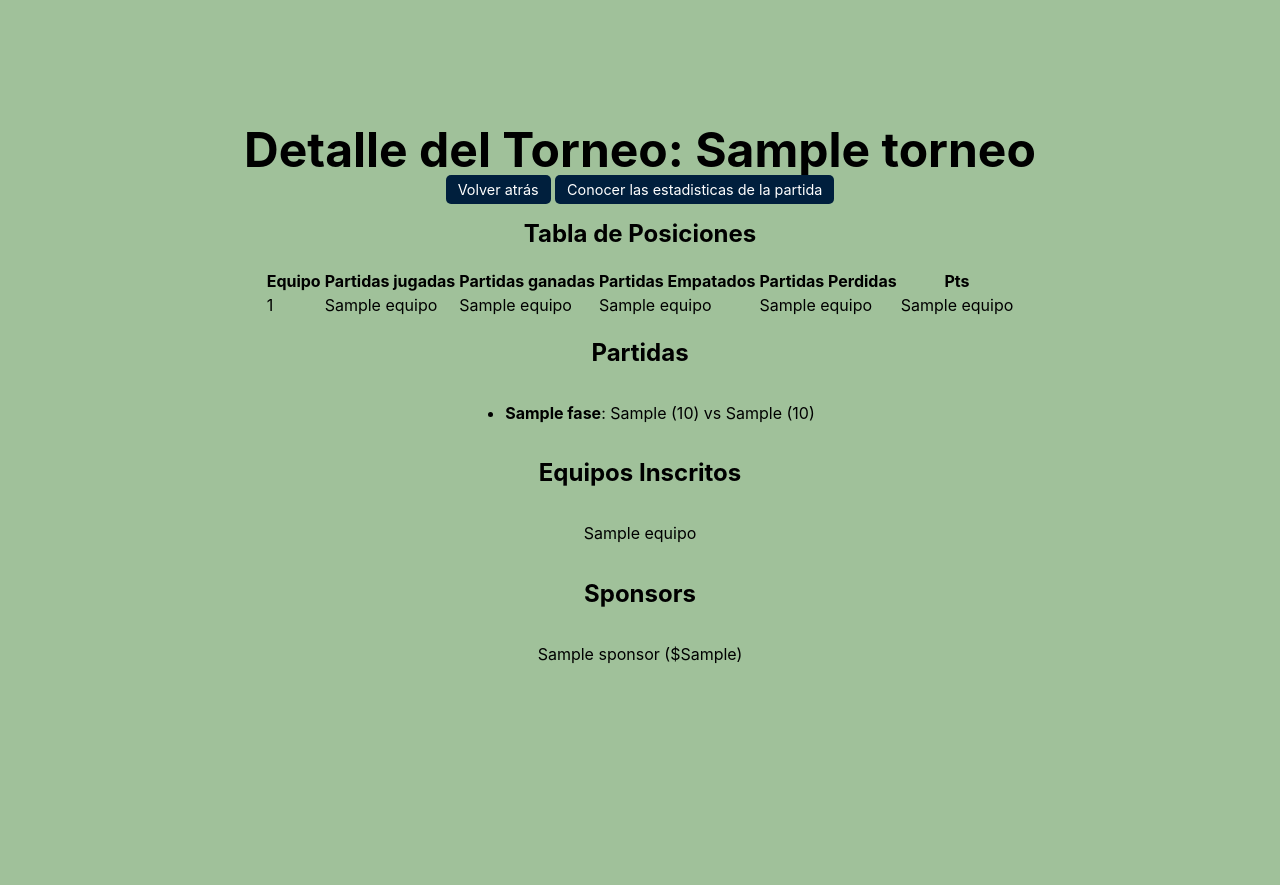
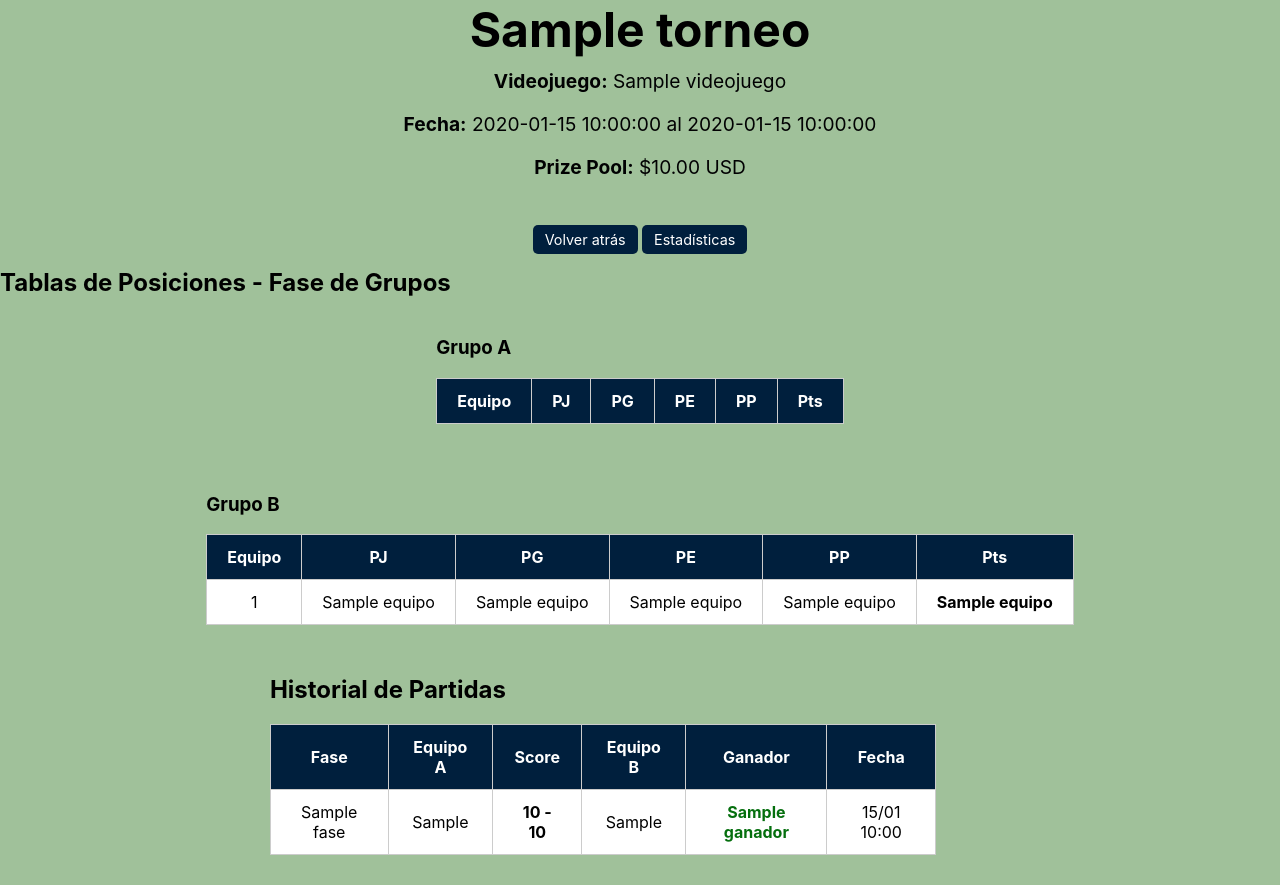
Before and after one commit to ilSktty/IIC2413-Tarea1, a Flask app: page /torneo/1 in a window 1280 px wide. Before the commit the page ends 664 px from the top, so only its background shows below. Run offline with Flask 3, Linux system fonts and the light colour scheme; a database or web service that is not in the repository returns one stand-in record (values such as "Sample title"); lists and menus that the app fills with data are empty; some libraries are stand-ins or nearby versions.

Commit message:
arreglo app.py

```diff
--- a/app/app.py
+++ b/app/app.py
@@ -53,46 +53,57 @@ def detalle_torneo(id_torneo):
     ''', (id_torneo,))
     torneo = cur.fetchone()
 
-# Tabla posiciones
+# Tabla posiciones por grupo
+    # Obtener equipos inscritos actualmente en este torneo
+    cur.execute('''
+        SELECT id_equipo FROM Inscripciones WHERE id_torneo = %s ORDER BY id_equipo;
+    ''', (id_torneo,))
+    equipos_ids = [row[0] for row in cur.fetchall()]
+
+    # Dividir los equipos en dos grupos
+    mitad = len(equipos_ids) // 2
+    grupo_a_ids = equipos_ids[:mitad]
+    grupo_b_ids = equipos_ids[mitad:]
+
+    def get_tabla_posiciones(ids):
+        if not ids: return []
+        # 1. Convertimos la lista a una tupla para SQL
+        cur.execute('''
+            SELECT
+                e.nombre_equipo,
+                COUNT(p.id_partida) as PJ,
+                SUM(CASE WHEN (p.id_equipo_a = e.id_equipo AND p.score_a > p.score_b) OR (p.id_equipo_b = e.id_equipo AND p.score_b > p.score_a) THEN 1 ELSE 0 END) as PG,
+                SUM(CASE WHEN p.score_a = p.score_b AND p.id_partida IS NOT NULL THEN 1 ELSE 0 END) as PE,
+                SUM(CASE WHEN (p.id_equipo_a = e.id_equipo AND p.score_a < p.score_b) OR (p.id_equipo_b = e.id_equipo AND p.score_b < p.score_a) THEN 1 ELSE 0 END) as PP,
+                SUM(CASE
+                    WHEN (p.id_equipo_a = e.id_equipo AND p.score_a > p.score_b) OR (p.id_equipo_b = e.id_equipo AND p.score_b > p.score_a) THEN 3
+                    WHEN p.score_a = p.score_b AND p.id_partida IS NOT NULL THEN 1 ELSE 0 END) as Pts
+            FROM Equipos e
+            LEFT JOIN Partidas p ON (e.id_equipo = p.id_equipo_a OR e.id_equipo = p.id_equipo_b)
+                AND p.id_torneo = %s AND p.fase = 'fase de grupos'
+            WHERE e.id_equipo IN %s
+            GROUP BY e.id_equipo, e.nombre_equipo
+            ORDER BY Pts DESC, PG DESC;
+        ''', (id_torneo, tuple(ids)))
+        return cur.fetchall()
+
+    tabla_a = get_tabla_posiciones(grupo_a_ids)
+    tabla_b = get_tabla_posiciones(grupo_b_ids)
+
+    # 2. Partidas jugadas: todas las fases
+
     cur.execute('''
         SELECT
-            eq.nombre_equipo,
-            COUNT(*) AS pj,
-            SUM(CASE
-                WHEN (p.id_equipo_a = eq.id_equipo AND p.score_a > p.score_b)
-                  OR (p.id_equipo_b = eq.id_equipo AND p.score_b > p.score_a) THEN 1 ELSE 0
-            END) AS pg,
-            SUM(CASE
-                WHEN p.score_a = p.score_b THEN 1 ELSE 0
-            END) AS pe,
-            SUM(CASE
-                WHEN (p.id_equipo_a = eq.id_equipo AND p.score_a < p.score_b)
-                  OR (p.id_equipo_b = eq.id_equipo AND p.score_b < p.score_a) THEN 1 ELSE 0
-            END) AS pp,
-            SUM(CASE
-                WHEN (p.id_equipo_a = eq.id_equipo AND p.score_a > p.score_b)
-                  OR (p.id_equipo_b = eq.id_equipo AND p.score_b > p.score_a) THEN 3
-                WHEN p.score_a = p.score_b THEN 1
-                ELSE 0
-            END) AS puntaje
-        FROM Equipos eq
-        JOIN Partidas p ON (p.id_equipo_a = eq.id_equipo OR p.id_equipo_b = eq.id_equipo)
-        WHERE p.id_torneo = %s
-          AND p.fase = 'fase de grupos'
-        GROUP BY eq.id_equipo, eq.nombre_equipo
-        ORDER BY puntaje DESC, pg DESC;
-    ''', (id_torneo,))
-    tabla_posiciones = cur.fetchall()
-
-# Partidas jugadas
-    cur.execute('''
-        SELECT
-            p.id_partida,
+            p.fase,
             ea.nombre_equipo AS equipo_a,
             eb.nombre_equipo AS equipo_b,
             p.score_a,
             p.score_b,
-            p.fase,
+            CASE
+                WHEN p.score_a > p.score_b THEN ea.nombre_equipo
+                WHEN p.score_b > p.score_a THEN eb.nombre_equipo
+                ELSE 'Empate'
+            END AS ganador,
             p.fecha_hora
         FROM Partidas p
         JOIN Equipos ea ON p.id_equipo_a = ea.id_equipo
@@ -108,8 +119,9 @@ def detalle_torneo(id_torneo):
             p.fecha_hora;
     ''', (id_torneo,))
     partidas = cur.fetchall()
+    print(f'len partidas: {len(partidas)}')
 
-# Equipos inscritos
+# 3.Equipos inscritos
     cur.execute('''
         SELECT eq.nombre_equipo, eq.fecha_creacion
         FROM Equipos eq
@@ -119,7 +131,7 @@ def detalle_torneo(id_torneo):
     ''', (id_torneo,))
     equipos_inscritos = cur.fetchall()
 
-# Sponsors
+# 4. Sponsors
     cur.execute('''
         SELECT s.nombre, s.industria, a.monto_usd
         FROM Sponsors s
@@ -137,7 +149,8 @@ def detalle_torneo(id_torneo):
         'detalles_torneo.html',
         torneo=torneo,
         id_torneo=id_torneo,
-        tabla_posiciones=tabla_posiciones,
+        tabla_posiciones_a=tabla_a,
+        tabla_posiciones_b=tabla_b,
         partidas=partidas,
         equipos_inscritos=equipos_inscritos,
         sponsors=sponsors
--- a/app/static/diseno.css
+++ b/app/static/diseno.css
@@ -6,8 +6,8 @@ body{
     display: flex;
     flex-direction: column; /* Alinea (header y nav) uno abajo del otro */
     justify-content: center; /* Centra verticalmente */
-    align-items: center;    /* Centra horizontalmente */
-    min-height: 100vh;      /* Ocupa el 100% de la altura de la pantalla */
+    align-items: center; /* Centra horizontalmente */
+    min-height: 100vh;
 }
 
 header {
@@ -31,8 +31,8 @@ header p {
     display: flex;
     flex-direction: row; /* Cambiado de column a row para alineación horizontal */
     gap: 15px;
-    justify-content: center; /* Centra los botones horizontalmente */
-    flex-wrap: wrap;       /* Si no caben todos en una línea, saltan a la siguiente */
+    justify-content: center;
+    flex-wrap: wrap;  /* Si no caben todos en una línea, saltan a la siguiente */
     align-items: center;
 }
 
@@ -42,7 +42,7 @@ header p {
     background-color: #001F3D;
     color: white;
     padding: 15px 40px;
-    width: 250px;         /* Un poco más ancho para que quepa el texto */
+    width: 250px;
     text-align: center;
     border-radius: 10px;
     font-weight: bold;
@@ -67,3 +67,32 @@ header p {
 .btn-ver-mas:hover {
     background-color: #b5054e;
 }
+
+.contenedor-grupos {
+    display: flex;
+    flex-direction: row;
+    justify-content: center;
+    gap: 20px;
+    flex-wrap: wrap;
+    width: 100%;
+}
+
+/* tabla detalles */
+table {
+    border-collapse: collapse;
+    width: auto;
+    min-width: 300px;
+    background-color: white;
+    margin-bottom: 30px;
+}
+
+th, td {
+    padding: 12px 20px; /* darle "aire" a los cuadrados de la table */
+    text-align: center;
+    border: 1px solid #ccc;
+}
+
+th {
+    background-color: #001F3D;
+    color: white;
+}
--- a/app/templates/detalles_torneo.html
+++ b/app/templates/detalles_torneo.html
@@ -2,47 +2,84 @@
 <html>
 <head>
     <link rel="stylesheet" href="{{ url_for('static', filename='diseno.css') }}">
-    <title>Detalle del Torneo</title>
+    <title>Detalle - {{ torneo[0] }}</title>
 </head>
+<body>
+    <header>
+        <h1>{{ torneo[0] }}</h1>
+        <p><strong>Videojuego:</strong> {{ torneo[1] }}</p>
+        <p><strong>Fecha:</strong> {{ torneo[3] }} al {{ torneo[4] }}</p>
+        <p><strong>Prize Pool:</strong> ${{ "{:,.2f}".format(torneo[2]) }} USD</p>
+    </header>
 
-<body class="detalle">
-    <h1>Detalle del Torneo: {{ torneo[0] }}</h1>
-    <nav><a href="/torneos" class="btn-ver-mas">Volver atrás</a>
-        <a href="{{ url_for('estadisticas', id_torneo=id_torneo) }} " class="btn-ver-mas">Conocer las estadisticas de la partida</a>
+    <nav>
+        <a href="/torneos" class="btn-ver-mas">Volver atrás</a>
+        <a href="{{ url_for('estadisticas', id_torneo=id_torneo) }}" class="btn-ver-mas">Estadísticas</a>
     </nav>
 
-    <h2>Tabla de Posiciones</h2>
-    <table>
+    <section>
+        <h2>Tablas de Posiciones - Fase de Grupos</h2>
+        <div class="contenedor-grupos"> <div>
+                <h3>Grupo A</h3>
+                <table border="1">
+                    <thead>
+                        <tr><th>Equipo</th><th>PJ</th><th>PG</th><th>PE</th><th>PP</th><th>Pts</th></tr>
+                    </thead>
+                    <tbody>
+                        {% for fila in tabla_posiciones_a %}
+                        <tr>
+                            <td>{{ fila[0] }}</td><td>{{ fila[1] }}</td><td>{{ fila[2] }}</td>
+                            <td>{{ fila[3] }}</td><td>{{ fila[4] }}</td><td><strong>{{ fila[5] }}</strong></td>
+                        </tr>
+                        {% endfor %}
+                    </tbody>
+                </table>
+            </div>
+            <div>
+                <h3>Grupo B</h3>
+                <table border="1">
+                    <thead>
+                        <tr><th>Equipo</th><th>PJ</th><th>PG</th><th>PE</th><th>PP</th><th>Pts</th></tr>
+                    </thead>
+                    <tbody>
+                        {% for fila in tabla_posiciones_b %}
+                        <tr>
+                            <td>{{ fila[0] }}</td><td>{{ fila[1] }}</td><td>{{ fila[2] }}</td>
+                            <td>{{ fila[3] }}</td><td>{{ fila[4] }}</td><td><strong>{{ fila[5] }}</strong></td>
+                        </tr>
+                        {% endfor %}
+                    </tbody>
+                </table>
+            </div>
+        </div>
+    </section>
+
+    <section>
+        <h2>Historial de Partidas</h2>
+        <table border="1" style="width: 90%; margin-top: 20px;">
             <thead>
                 <tr>
-                <th>Equipo</th>
-                <th>Partidas jugadas</th>
-                <th>Partidas ganadas</th>
-                <th>Partidas Empatados</th>
-                <th>Partidas Perdidas</th>
-                <th>Pts</th>
+                    <th>Fase</th>
+                    <th>Equipo A</th>
+                    <th>Score</th>
+                    <th>Equipo B</th>
+                    <th>Ganador</th>
+                    <th>Fecha</th>
                 </tr>
             </thead>
             <tbody>
-            {% for fila in tabla_posiciones %}
+                {% for p in partidas %}
                 <tr>
-                <td>{{ fila[0] }}</td> <td>{{ fila[1] }}</td> <td>{{ fila[2] }}</td> <td>{{ fila[3] }}</td> <td>{{ fila[4] }}</td> <td>{{ fila[5] }}</td> </tr>
+                    <td>{{ p[0]|capitalize }}</td>
+                    <td>{{ p[1] }}</td>
+                    <td style="text-align: center; font-weight: bold;">{{ p[3] }} - {{ p[4] }}</td>
+                    <td>{{ p[2] }}</td>
+                    <td style="color: #056f0e; font-weight: bold;">{{ p[5] }}</td>
+                    <td>{{ p[6].strftime('%d/%m %H:%M') if p[6] else '' }}</td>
+                </tr>
                 {% endfor %}
             </tbody>
         </table>
-
-    <h2>Partidas</h2>
-    <ul>
-        {% for p in partidas %}
-            <li><strong>{{ p[5] }}</strong>: {{ p[1] }} ({{ p[3] }}) vs {{ p[2] }} ({{ p[4] }})</li>
-        {% endfor %}
-    </ul>
-
-    <h2>Equipos Inscritos</h2>
-    <p>{% for e in equipos_inscritos %}{{ e[0] }}{% if not loop.last %}, {% endif %}{% endfor %}</p>
-
-    <h2>Sponsors</h2>
-    <p>{% for s in sponsors %}{{ s[0] }} (${{ s[2] }}){% if not loop.last %}, {% endif %}{% endfor %}</p>
-
+    </section>
 </body>
 </html>
```
Lines whose indentation alone changed are shown as unchanged.
